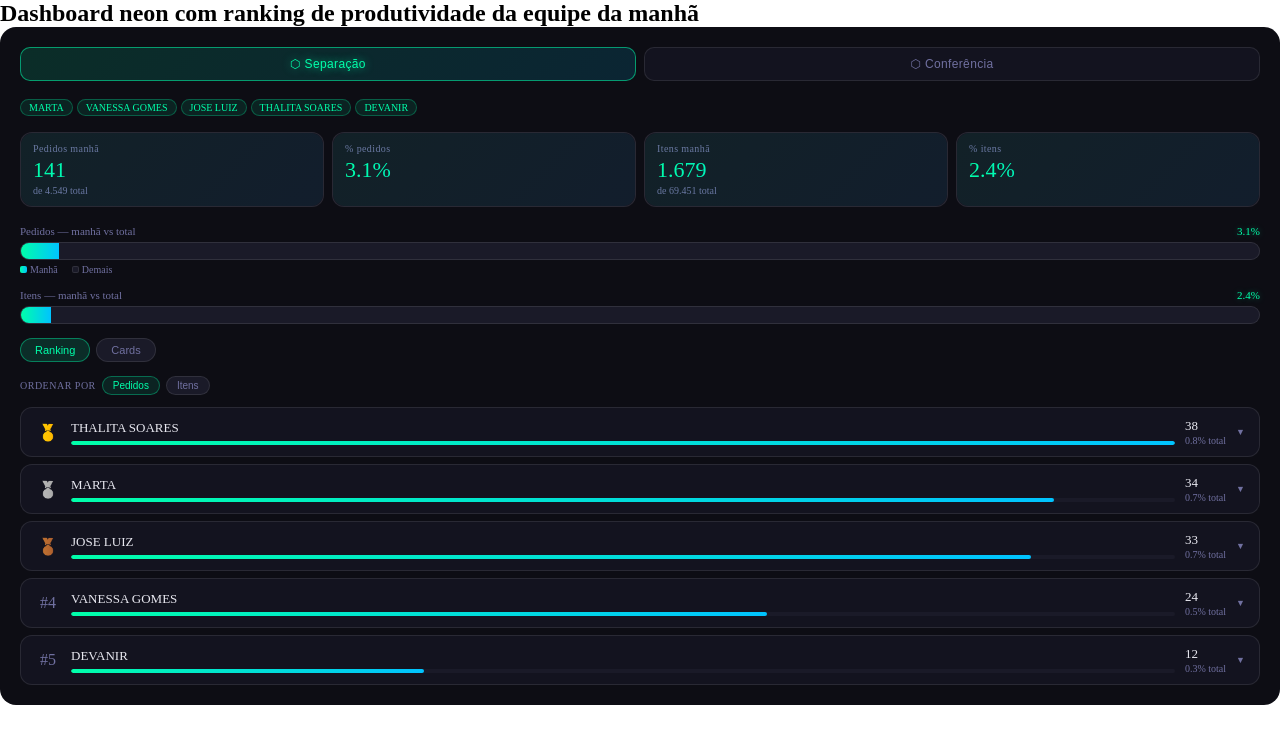
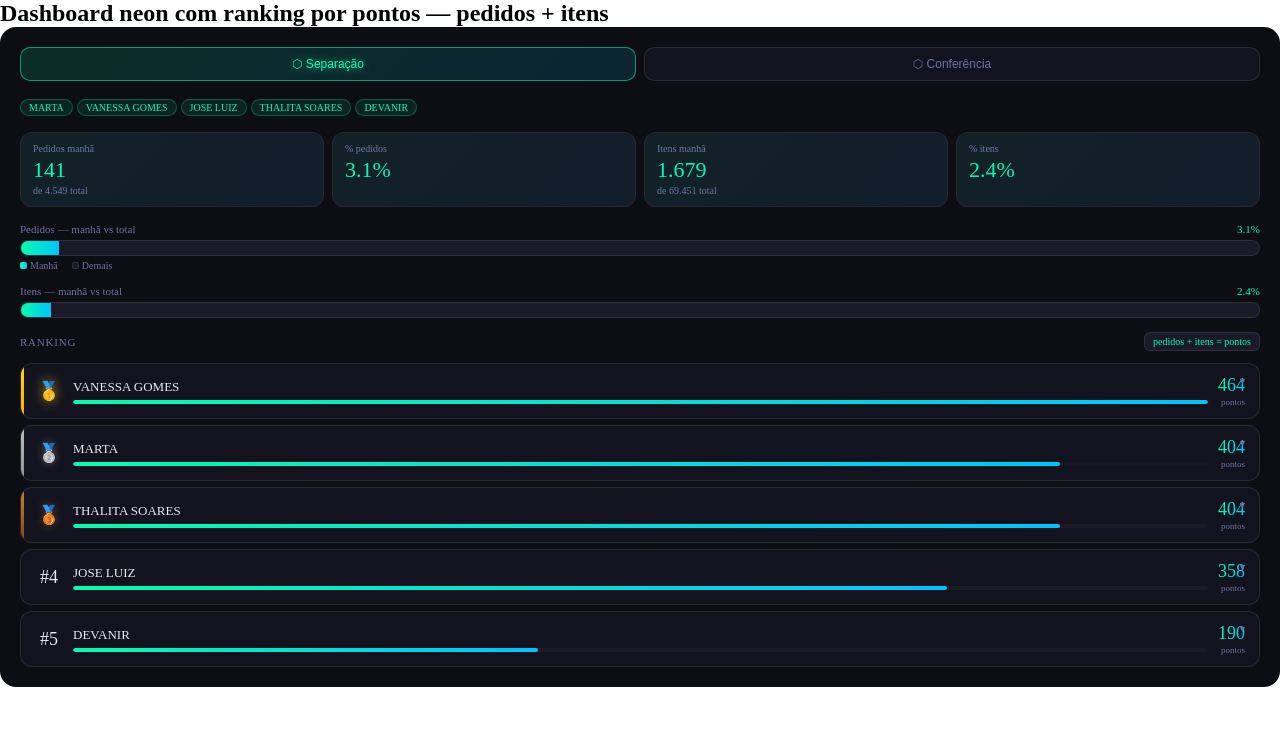
Before and after one commit to tochnit-creator/CALCULADORA-EQUIPE-MANHA-PRODUTIVIDADE, a plain HTML site: page index.html in a window 1280 px wide. Drawn offline with Linux system fonts and the light colour scheme.

Commit message:
Update index.html

```diff
--- a/index.html
+++ b/index.html
@@ -1,29 +1,29 @@
 
-<h2 class="sr-only">Dashboard neon com ranking de produtividade da equipe da manhã</h2>
+<h2 class="sr-only">Dashboard neon com ranking por pontos — pedidos + itens</h2>
 <style>
 *{box-sizing:border-box;margin:0;padding:0}
 :root{--neon-g:#00ffaa;--neon-b:#00c3ff;--neon-p:#bf5fff;--bg:#0d0d14;--bg2:#13131f;--bg3:#1a1a28;--border:#ffffff18;--text:#e8e8f0;--muted:#7070a0}
 .wrap{background:var(--bg);border-radius:16px;padding:20px;font-family:var(--font-sans);color:var(--text)}
 .toggle-row{display:flex;gap:8px;margin-bottom:18px}
-.tog-btn{flex:1;padding:9px 0;font-size:12px;font-weight:500;border:1px solid var(--border);border-radius:10px;background:var(--bg2);color:var(--muted);cursor:pointer;transition:all .3s;letter-spacing:.03em}
+.tog-btn{flex:1;padding:9px 0;font-size:12px;font-weight:500;border:1px solid var(--border);border-radius:10px;background:var(--bg2);color:var(--muted);cursor:pointer;transition:all .3s}
 .tog-btn.active-g{background:linear-gradient(135deg,#00ffaa22,#00c3ff22);border-color:#00ffaa88;color:var(--neon-g);text-shadow:0 0 8px #00ffaaaa}
 .tog-btn.active-b{background:linear-gradient(135deg,#00c3ff22,#bf5fff22);border-color:#00c3ff88;color:var(--neon-b);text-shadow:0 0 8px #00c3ffaa}
 .section{display:none}.section.show{display:block}
-.metric-grid{display:grid;grid-template-columns:repeat(auto-fit,minmax(120px,1fr));gap:8px;margin-bottom:18px}
-.metric{background:var(--bg2);border:1px solid var(--border);border-radius:12px;padding:10px 12px;position:relative;overflow:hidden;transition:border-color .3s}
+.metric-grid{display:grid;grid-template-columns:repeat(auto-fit,minmax(120px,1fr));gap:8px;margin-bottom:16px}
+.metric{background:var(--bg2);border:1px solid var(--border);border-radius:12px;padding:10px 12px;position:relative;overflow:hidden}
 .metric::before{content:'';position:absolute;inset:0;opacity:.06;border-radius:12px}
 .metric.g::before{background:linear-gradient(135deg,var(--neon-g),var(--neon-b))}
 .metric.b::before{background:linear-gradient(135deg,var(--neon-b),var(--neon-p))}
-.metric-label{font-size:10px;color:var(--muted);margin-bottom:3px;letter-spacing:.04em}
+.metric-label{font-size:10px;color:var(--muted);margin-bottom:3px}
 .metric-value{font-size:22px;font-weight:500}
 .metric-value.g{background:linear-gradient(90deg,var(--neon-g),var(--neon-b));-webkit-background-clip:text;-webkit-text-fill-color:transparent}
 .metric-value.b{background:linear-gradient(90deg,var(--neon-b),var(--neon-p));-webkit-background-clip:text;-webkit-text-fill-color:transparent}
 .metric-sub{font-size:10px;color:var(--muted);margin-top:2px}
 .compare-block{margin-bottom:14px}
 .compare-label{display:flex;justify-content:space-between;font-size:11px;color:var(--muted);margin-bottom:5px}
-.compare-pct.g{color:var(--neon-g);text-shadow:0 0 6px #00ffaa66}
-.compare-pct.b{color:var(--neon-b);text-shadow:0 0 6px #00c3ff66}
-.split-track{height:18px;background:var(--bg3);border-radius:99px;overflow:hidden;display:flex;border:1px solid var(--border)}
+.compare-pct.g{color:var(--neon-g)}
+.compare-pct.b{color:var(--neon-b)}
+.split-track{height:16px;background:var(--bg3);border-radius:99px;overflow:hidden;display:flex;border:1px solid var(--border)}
 .split-manha{height:100%;width:0;transition:width 1.1s cubic-bezier(.4,0,.2,1)}
 .split-manha.g{background:linear-gradient(90deg,var(--neon-g),var(--neon-b))}
 .split-manha.b{background:linear-gradient(90deg,var(--neon-b),var(--neon-p))}
@@ -37,47 +37,49 @@
 .pill.g{background:#00ffaa18;color:var(--neon-g);border:1px solid #00ffaa44}
 .pill.b{background:#00c3ff18;color:var(--neon-b);border:1px solid #00c3ff44}
 
-/* TABS */
-.view-tabs{display:flex;gap:6px;margin-bottom:14px}
-.vtab{font-size:11px;padding:5px 14px;border-radius:99px;background:var(--bg3);border:1px solid var(--border);color:var(--muted);cursor:pointer;transition:all .2s}
-.vtab.on.g{background:#00ffaa22;border-color:#00ffaa66;color:var(--neon-g)}
-.vtab.on.b{background:#00c3ff22;border-color:#00c3ff66;color:var(--neon-b)}
-.view{display:none}.view.show{display:block}
-
 /* RANK */
-.rank-sort{display:flex;gap:6px;margin-bottom:12px;align-items:center}
-.rank-sort span{font-size:10px;color:var(--muted);letter-spacing:.05em;text-transform:uppercase}
-.sort-btn{font-size:10px;padding:3px 10px;border-radius:99px;background:var(--bg3);border:1px solid var(--border);color:var(--muted);cursor:pointer;transition:all .2s}
-.sort-btn.on.g{background:#00ffaa18;border-color:#00ffaa55;color:var(--neon-g)}
-.sort-btn.on.b{background:#00c3ff18;border-color:#00c3ff55;color:var(--neon-b)}
-.rank-list{display:flex;flex-direction:column;gap:7px}
-.rank-row{background:var(--bg2);border:1px solid var(--border);border-radius:12px;padding:10px 14px;display:flex;align-items:center;gap:10px;cursor:pointer;transition:border-color .2s,background .2s}
+.rank-header{display:flex;align-items:center;justify-content:space-between;margin-bottom:12px}
+.rank-title{font-size:11px;color:var(--muted);text-transform:uppercase;letter-spacing:.07em}
+.rank-formula{font-size:10px;color:var(--muted);background:var(--bg3);border:1px solid var(--border);border-radius:6px;padding:3px 8px}
+.rank-formula span.g{color:var(--neon-g)}
+.rank-formula span.b{color:var(--neon-b)}
+.rank-list{display:flex;flex-direction:column;gap:6px}
+.rank-row{background:var(--bg2);border:1px solid var(--border);border-radius:12px;padding:11px 14px;cursor:pointer;transition:border-color .2s,background .2s;position:relative;overflow:hidden}
+.rank-row::before{content:'';position:absolute;left:0;top:0;bottom:0;width:3px;border-radius:3px 0 0 3px}
+.rank-row.p1::before{background:linear-gradient(180deg,#ffd700,#ffaa00)}
+.rank-row.p2::before{background:linear-gradient(180deg,#c0c0c0,#909090)}
+.rank-row.p3::before{background:linear-gradient(180deg,#cd7f32,#8b4513)}
 .rank-row:hover{border-color:#ffffff25;background:var(--bg3)}
 .rank-row.open.g{border-color:var(--neon-g);background:linear-gradient(160deg,#00ffaa0d,#0d0d14)}
 .rank-row.open.b{border-color:var(--neon-b);background:linear-gradient(160deg,#00c3ff0d,#0d0d14)}
-.rank-pos{font-size:16px;font-weight:500;min-width:26px;text-align:center}
-.rank-pos.p1{background:linear-gradient(90deg,#ffd700,#ffaa00);-webkit-background-clip:text;-webkit-text-fill-color:transparent}
-.rank-pos.p2{background:linear-gradient(90deg,#c0c0c0,#a0a0a0);-webkit-background-clip:text;-webkit-text-fill-color:transparent}
-.rank-pos.p3{background:linear-gradient(90deg,#cd7f32,#a0522d);-webkit-background-clip:text;-webkit-text-fill-color:transparent}
-.rank-pos.pN{color:var(--muted)}
+.rank-top{display:flex;align-items:center;gap:10px}
+.rank-pos{font-size:18px;min-width:28px;text-align:center;flex-shrink:0}
+.rank-pos.p1{filter:drop-shadow(0 0 6px #ffd70099)}
+.rank-pos.p2{filter:drop-shadow(0 0 4px #c0c0c066)}
+.rank-pos.p3{filter:drop-shadow(0 0 4px #cd7f3266)}
 .rank-info{flex:1;min-width:0}
-.rank-name{font-size:13px;font-weight:500;color:var(--text);white-space:nowrap;overflow:hidden;text-overflow:ellipsis}
-.rank-bar-wrap{margin-top:5px;height:4px;background:var(--bg3);border-radius:99px;overflow:hidden}
-.rank-bar{height:100%;width:0;border-radius:99px;transition:width .9s cubic-bezier(.4,0,.2,1)}
+.rank-name{font-size:13px;font-weight:500;color:var(--text);white-space:nowrap;overflow:hidden;text-overflow:ellipsis;margin-bottom:5px}
+.rank-bar-wrap{height:4px;background:var(--bg3);border-radius:99px;overflow:hidden}
+.rank-bar{height:100%;width:0;border-radius:99px;transition:width 1s cubic-bezier(.4,0,.2,1)}
 .rank-bar.g{background:linear-gradient(90deg,var(--neon-g),var(--neon-b))}
 .rank-bar.b{background:linear-gradient(90deg,var(--neon-b),var(--neon-p))}
-.rank-val{font-size:13px;font-weight:500;color:var(--text);white-space:nowrap}
-.rank-pct{font-size:10px;color:var(--muted);text-align:right;margin-top:1px}
+.rank-score-wrap{text-align:right;flex-shrink:0}
+.rank-score{font-size:18px;font-weight:500}
+.rank-score.g{background:linear-gradient(90deg,var(--neon-g),var(--neon-b));-webkit-background-clip:text;-webkit-text-fill-color:transparent}
+.rank-score.b{background:linear-gradient(90deg,var(--neon-b),var(--neon-p));-webkit-background-clip:text;-webkit-text-fill-color:transparent}
+.rank-score-label{font-size:9px;color:var(--muted);margin-top:1px}
+.chevron{position:absolute;right:12px;top:12px;font-size:9px;color:var(--muted);transition:transform .2s}
+.rank-row.open .chevron{transform:rotate(180deg)}
 .rank-detail{display:none;margin-top:10px;padding-top:10px;border-top:1px solid var(--border)}
-.rank-row.open .rank-detail{display:grid;grid-template-columns:1fr 1fr;gap:8px}
-.rank-row.open .chevron{transform:rotate(180deg)}
-.chevron{font-size:9px;color:var(--muted);transition:transform .2s;flex-shrink:0}
-.stat-box{background:var(--bg3);border-radius:8px;padding:7px 10px}
-.stat-box-label{font-size:10px;color:var(--muted);margin-bottom:2px}
-.stat-box-val{font-size:15px;font-weight:500}
-.stat-box-val.g{background:linear-gradient(90deg,var(--neon-g),var(--neon-b));-webkit-background-clip:text;-webkit-text-fill-color:transparent}
-.stat-box-val.b{background:linear-gradient(90deg,var(--neon-b),var(--neon-p));-webkit-background-clip:text;-webkit-text-fill-color:transparent}
-.stat-box-sub{font-size:10px;color:var(--muted);margin-top:1px}
+.rank-row.open .rank-detail{display:grid;grid-template-columns:1fr 1fr 1fr;gap:6px}
+.dbox{background:var(--bg3);border-radius:8px;padding:7px 10px;text-align:center}
+.dbox-label{font-size:9px;color:var(--muted);margin-bottom:3px;text-transform:uppercase;letter-spacing:.05em}
+.dbox-val{font-size:15px;font-weight:500}
+.dbox-val.g{background:linear-gradient(90deg,var(--neon-g),var(--neon-b));-webkit-background-clip:text;-webkit-text-fill-color:transparent}
+.dbox-val.b{background:linear-gradient(90deg,var(--neon-b),var(--neon-p));-webkit-background-clip:text;-webkit-text-fill-color:transparent}
+.dbox-sub{font-size:9px;color:var(--muted);margin-top:2px}
+.formula-hint{font-size:10px;color:var(--muted);text-align:center;margin-top:4px}
+.formula-hint b{color:var(--text)}
 </style>
 
 <div class="wrap">
@@ -106,21 +108,11 @@
       <div class="compare-label"><span>Itens — manhã vs total</span><span class="compare-pct g"><span id="s-ip2">0</span>%</span></div>
       <div class="split-track"><div class="split-manha g" id="sb-si"></div><div class="split-rest"></div></div>
     </div>
-    <div class="view-tabs">
-      <button class="vtab on g" id="vt-sep-rank" onclick="setView('sep','rank')">Ranking</button>
-      <button class="vtab g" id="vt-sep-cards" onclick="setView('sep','cards')">Cards</button>
-    </div>
-    <div class="view show" id="vw-sep-rank">
-      <div class="rank-sort">
-        <span>Ordenar por</span>
-        <button class="sort-btn on g" id="ss-ped" onclick="sortRank('sep','p')">Pedidos</button>
-        <button class="sort-btn g" id="ss-ite" onclick="sortRank('sep','i')">Itens</button>
+    <div class="rank-header">
+      <span class="rank-title">Ranking</span>
+      <span class="rank-formula"><span class="g">pedidos + itens = pontos</span></span>
     </div>
     <div class="rank-list" id="rank-sep"></div>
-    </div>
-    <div class="view" id="vw-sep-cards">
-      <div class="rank-list" id="cards-sep"></div>
-    </div>
   </div>
 
   <!-- CONFERÊNCIA -->
@@ -143,28 +135,17 @@
       <div class="compare-label"><span>Itens — manhã vs total</span><span class="compare-pct b"><span id="c-ip2">0</span>%</span></div>
       <div class="split-track"><div class="split-manha b" id="sb-ci"></div><div class="split-rest"></div></div>
     </div>
-    <div class="view-tabs">
-      <button class="vtab on b" id="vt-conf-rank" onclick="setView('conf','rank')">Ranking</button>
-      <button class="vtab b" id="vt-conf-cards" onclick="setView('conf','cards')">Cards</button>
-    </div>
-    <div class="view show" id="vw-conf-rank">
-      <div class="rank-sort">
-        <span>Ordenar por</span>
-        <button class="sort-btn on b" id="cs-ped" onclick="sortRank('conf','p')">Pedidos</button>
-        <button class="sort-btn b" id="cs-ite" onclick="sortRank('conf','i')">Itens</button>
+    <div class="rank-header">
+      <span class="rank-title">Ranking</span>
+      <span class="rank-formula"><span class="b">pedidos + itens = pontos</span></span>
     </div>
     <div class="rank-list" id="rank-conf"></div>
-    </div>
-    <div class="view" id="vw-conf-cards">
-      <div class="rank-list" id="cards-conf"></div>
-    </div>
   </div>
 </div>
 
 <script>
 const SD={tot:{p:4549,i:69451},m:[{n:'MARTA',p:34,i:370},{n:'VANESSA GOMES',p:24,i:440},{n:'JOSE LUIZ',p:33,i:325},{n:'THALITA SOARES',p:38,i:366},{n:'DEVANIR',p:12,i:178}]};
 const CD={tot:{p:4764,i:68900},m:[{n:'MARTA',p:78,i:785},{n:'VANESSA GOMES',p:47,i:474},{n:'JOSE LUIZ',p:79,i:830},{n:'THALITA SOARES',p:38,i:364},{n:'LAUDICEIA',p:11,i:62},{n:'GENEILDA',p:3,i:4}]};
-const sortState={sep:'p',conf:'p'};
 
 function sum(arr,k){return arr.reduce((a,b)=>a+b[k],0)}
 function animCount(el,target,dur,dec){
@@ -172,126 +153,69 @@ function animCount(el,target,dur,dec){
   function f(now){const p=Math.min((now-s)/dur,1),e=1-Math.pow(1-p,3),v=target*e;el.textContent=dec?v.toFixed(dec):Math.round(v).toLocaleString('pt-BR');if(p<1)requestAnimationFrame(f);}
   requestAnimationFrame(f);
 }
-function posClass(i){return['p1','p2','p3'][i]||'pN'}
 function medal(i){return['🥇','🥈','🥉'][i]||`#${i+1}`}
+function posClass(i){return['p1','p2','p3'][i]||''}
 
-function buildRank(sec,data,cls,sortKey){
-  const sorted=[...data.m].sort((a,b)=>b[sortKey]-a[sortKey]);
-  const maxVal=sorted[0][sortKey];
+function buildRank(sec,data,cls){
+  const sorted=[...data.m].map(c=>({...c,score:c.p+c.i})).sort((a,b)=>b.score-a.score);
+  const maxScore=sorted[0].score;
   document.getElementById(`rank-${sec}`).innerHTML=sorted.map((c,i)=>{
-    const pPed=(c.p/data.tot.p*100).toFixed(1),pIte=(c.i/data.tot.i*100).toFixed(1);
-    const barW=Math.round(c[sortKey]/maxVal*100);
-    const posC=posClass(i);
-    return`<div class="rank-row" id="rr-${sec}-${i}" onclick="togRank('${sec}',${i},'${cls}')">
-      <div class="rank-pos ${posC}">${medal(i)}</div>
+    const barW=Math.round(c.score/maxScore*100);
+    const pPed=(c.p/data.tot.p*100).toFixed(1);
+    const pIte=(c.i/data.tot.i*100).toFixed(1);
+    const pc=posClass(i);
+    return`<div class="rank-row${pc?' '+pc:''}" id="rr-${sec}-${i}" onclick="togRank('${sec}',${i},'${cls}')">
+      <span class="chevron">▼</span>
+      <div class="rank-top">
+        <div class="rank-pos${pc?' '+pc:''}"><span>${medal(i)}</span></div>
         <div class="rank-info">
           <div class="rank-name">${c.n}</div>
           <div class="rank-bar-wrap"><div class="rank-bar ${cls}" style="width:0" data-w="${barW}" id="rb-${sec}-${i}"></div></div>
         </div>
-      <div>
-        <div class="rank-val">${c[sortKey].toLocaleString('pt-BR')}</div>
-        <div class="rank-pct">${sortKey==='p'?pPed:pIte}% total</div>
+        <div class="rank-score-wrap">
+          <div class="rank-score ${cls}">${c.score.toLocaleString('pt-BR')}</div>
+          <div class="rank-score-label">pontos</div>
         </div>
-      <span class="chevron">▼</span>
+      </div>
       <div class="rank-detail">
-        <div class="stat-box"><div class="stat-box-label">Pedidos</div><div class="stat-box-val ${cls}">${c.p}</div><div class="stat-box-sub">${pPed}% do total</div></div>
-        <div class="stat-box"><div class="stat-box-label">Itens</div><div class="stat-box-val ${cls}">${c.i.toLocaleString('pt-BR')}</div><div class="stat-box-sub">${pIte}% do total</div></div>
+        <div class="dbox">
+          <div class="dbox-label">Pedidos</div>
+          <div class="dbox-val ${cls}">${c.p}</div>
+          <div class="dbox-sub">${pPed}% total</div>
+        </div>
+        <div class="dbox">
+          <div class="dbox-label">Itens</div>
+          <div class="dbox-val ${cls}">${c.i.toLocaleString('pt-BR')}</div>
+          <div class="dbox-sub">${pIte}% total</div>
+        </div>
+        <div class="dbox" style="background:transparent;border:1px solid var(--border)">
+          <div class="dbox-label">Fórmula</div>
+          <div style="font-size:11px;color:var(--muted);margin-top:2px">${c.p} + ${c.i.toLocaleString('pt-BR')}</div>
+          <div class="dbox-val ${cls}" style="font-size:13px;margin-top:4px">= ${c.score.toLocaleString('pt-BR')}</div>
+        </div>
       </div>
     </div>`;
   }).join('');
   setTimeout(()=>{
     sorted.forEach((_,i)=>{
       const rb=document.getElementById(`rb-${sec}-${i}`);
-      if(rb)setTimeout(()=>{rb.style.width=rb.dataset.w+'%'},i*60);
+      if(rb)setTimeout(()=>{rb.style.width=rb.dataset.w+'%'},i*80);
     });
-  },100);
-}
-
-function buildCards(cid,data,cls){
-  const mp=sum(data.m,'p'),mi=sum(data.m,'i');
-  const avgP=mp/data.m.length,avgI=mi/data.m.length;
-  const maxP=Math.max(...data.m.map(d=>d.p)),maxI=Math.max(...data.m.map(d=>d.i));
-  document.getElementById(cid).innerHTML=data.m.map((c,i)=>{
-    const wP=Math.round(c.p/maxP*100),wI=Math.round(c.i/maxI*100);
-    const aP=Math.round(avgP/maxP*100),aI=Math.round(avgI/maxI*100);
-    const pP=(c.p/data.tot.p*100).toFixed(1),pI=(c.i/data.tot.i*100).toFixed(1);
-    return`<div class="rank-row" id="cc-${cls}-${i}" onclick="togCard('${cls}',${i})">
-      <div class="rank-info">
-        <div class="rank-name">${c.n}</div>
-        <div style="font-size:10px;color:var(--muted);margin-top:2px">${c.p} ped. · ${c.i.toLocaleString('pt-BR')} itens</div>
-      </div>
-      <span class="chevron">▼</span>
-      <div class="rank-detail" style="grid-column:1/-1">
-        <div class="stat-box">
-          <div class="stat-box-label">Pedidos — ${pP}% total</div>
-          <div style="height:5px;background:var(--bg);border-radius:99px;overflow:hidden;position:relative;margin-top:4px">
-            <div class="rank-bar ${cls}" style="width:0" data-w="${wP}" id="mp-${cls}-${i}"></div>
-            <div style="position:absolute;top:0;left:${aP}%;height:100%;width:2px;background:#ffffff40"></div>
-          </div>
-          <div style="font-size:9px;color:var(--muted);margin-top:2px">linha = média</div>
-        </div>
-        <div class="stat-box">
-          <div class="stat-box-label">Itens — ${pI}% total</div>
-          <div style="height:5px;background:var(--bg);border-radius:99px;overflow:hidden;position:relative;margin-top:4px">
-            <div class="rank-bar ${cls}" style="width:0" data-w="${wI}" id="mi-${cls}-${i}"></div>
-            <div style="position:absolute;top:0;left:${aI}%;height:100%;width:2px;background:#ffffff40"></div>
-          </div>
-        </div>
-      </div>
-    </div>`;
-  }).join('');
+  },150);
 }
 
 function togRank(sec,i,cls){
   const rows=document.querySelectorAll(`#rank-${sec} .rank-row`);
   const row=document.getElementById(`rr-${sec}-${i}`);
   const wasOpen=row.classList.contains('open');
-  rows.forEach(r=>r.classList.remove('open'));
-  if(!wasOpen){row.classList.add('open',cls);}
-}
-
-function togCard(cls,i){
-  const card=document.getElementById(`cc-${cls}-${i}`);
-  const wasOpen=card.classList.contains('open');
-  document.querySelectorAll(`#cards-${cls==='g'?'sep':'conf'} .rank-row`).forEach(c=>c.classList.remove('open'));
-  if(!wasOpen){
-    card.classList.add('open',cls);
-    setTimeout(()=>{
-      const mp=document.getElementById(`mp-${cls}-${i}`);
-      const mi=document.getElementById(`mi-${cls}-${i}`);
-      if(mp)mp.style.width=mp.dataset.w+'%';
-      if(mi)mi.style.width=mi.dataset.w+'%';
-    },30);
-  }
-}
-
-function sortRank(sec,key){
-  sortState[sec]=key;
-  const cls=sec==='sep'?'g':'b';
-  const data=sec==='sep'?SD:CD;
-  if(sec==='sep'){
-    document.getElementById('ss-ped').className='sort-btn'+(key==='p'?' on g':' g');
-    document.getElementById('ss-ite').className='sort-btn'+(key==='i'?' on g':' g');
-  } else {
-    document.getElementById('cs-ped').className='sort-btn'+(key==='p'?' on b':' b');
-    document.getElementById('cs-ite').className='sort-btn'+(key==='i'?' on b':' b');
-  }
-  buildRank(sec,data,cls,key);
-}
-
-function setView(sec,view){
-  const cls=sec==='sep'?'g':'b';
-  ['rank','cards'].forEach(v=>{
-    document.getElementById(`vw-${sec}-${v}`).classList.toggle('show',v===view);
-    const btn=document.getElementById(`vt-${sec}-${v}`);
-    btn.className=`vtab${v===view?' on ':' '}${cls}`;
-  });
+  rows.forEach(r=>r.classList.remove('open','g','b'));
+  if(!wasOpen) row.classList.add('open',cls);
 }
 
 function runAnim(tab){
   if(tab==='sep'){
     const mp=sum(SD.m,'p'),mi=sum(SD.m,'i');
-    const pp=(mp/SD.tot.p*100),pi=(mi/SD.tot.i*100);
+    const pp=mp/SD.tot.p*100,pi=mi/SD.tot.i*100;
     animCount(document.getElementById('s-ped'),mp,700,0);
     animCount(document.getElementById('s-pp'),pp,800,1);
     animCount(document.getElementById('s-ite'),mi,700,0);
@@ -301,7 +225,7 @@ function runAnim(tab){
     setTimeout(()=>{document.getElementById('sb-sp').style.width=pp+'%';document.getElementById('sb-si').style.width=pi+'%';},100);
   } else {
     const mp=sum(CD.m,'p'),mi=sum(CD.m,'i');
-    const pp=(mp/CD.tot.p*100),pi=(mi/CD.tot.i*100);
+    const pp=mp/CD.tot.p*100,pi=mi/CD.tot.i*100;
     animCount(document.getElementById('c-ped'),mp,700,0);
     animCount(document.getElementById('c-pp'),pp,800,1);
     animCount(document.getElementById('c-ite'),mi,700,0);
@@ -319,9 +243,7 @@ function sw(tab){
   runAnim(tab);
 }
 
-buildRank('sep',SD,'g','p');
-buildRank('conf',CD,'b','p');
-buildCards('cards-sep',SD,'g');
-buildCards('cards-conf',CD,'b');
+buildRank('sep',SD,'g');
+buildRank('conf',CD,'b');
 setTimeout(()=>runAnim('sep'),200);
 </script>
```
Lines whose indentation alone changed are shown as unchanged.
